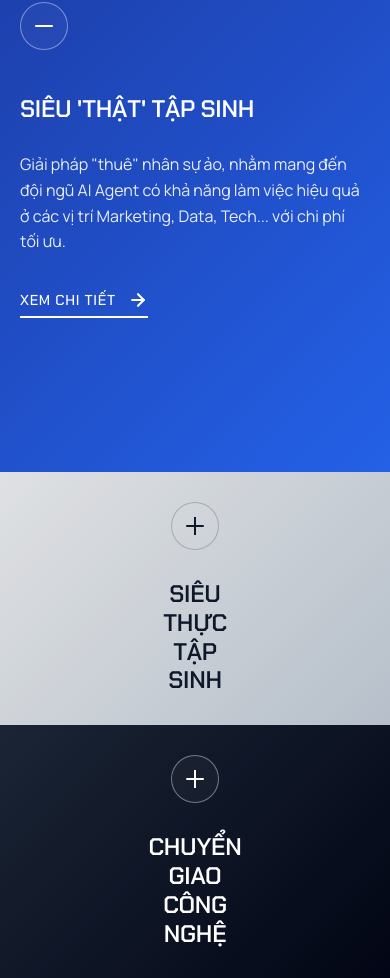
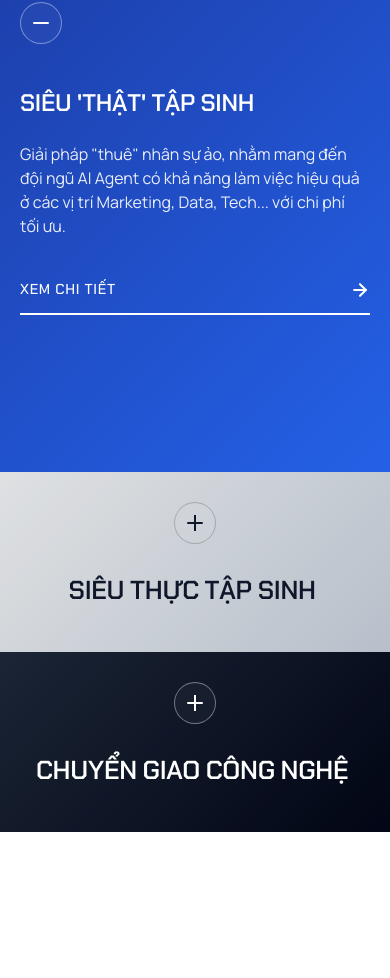
Before and after one commit to ezdproduct/EZDwebsite, a Next.js app: page / in a window 390 px wide. Shown: the part 872-1850 px from the top of the page. After the commit the page ends 1704 px from the top, so only its background shows below. Built offline with nearby package versions, Linux system fonts and the light colour scheme; a web font is replaced by a local one.

Commit message:
Optimize mobile responsiveness for Service Accordion and various pages

```diff
--- a/components/ServiceAccordion.module.css
+++ b/components/ServiceAccordion.module.css
@@ -182,12 +182,22 @@
     margin: 0 auto;
 }
 
-.panel:not(.active) .word {
-    display: block;
-    margin-right: 0;
-    width: 100%;
-    text-align: center;
+@media (min-width: 769px) {
+    .panel:not(.active) .word {
+        display: block;
+        margin-right: 0;
+        width: 100%;
+        text-align: center;
+    }
 }
+
+@media (max-width: 768px) {
+    .panel:not(.active) .word {
+        display: inline-block;
+        margin-right: 0.22em;
+    }
+}
+
 
 
 .details {
@@ -257,31 +267,45 @@
     }
 
     .panel:not(.active) .title {
-        font-size: 24px;
+        font-size: 26px;
+        /* Slightly larger for better legibility on mobile */
         margin-top: 10px;
+        flex-direction: row;
+        /* Ensure horizontal on mobile */
+        justify-content: center;
+        white-space: normal;
+        line-height: 1.3;
     }
 
     .header {
-        margin-bottom: 20px;
+        margin-bottom: 15px;
     }
 
     .toggle {
-        width: 48px;
-        height: 48px;
+        width: 42px;
+        height: 42px;
     }
 
     .plus,
     .minus {
-        width: 18px;
+        width: 16px;
     }
 
     .details {
         padding-right: 0;
-        margin-top: 24px;
+        margin-top: 20px;
     }
 
     .description {
         font-size: 1rem;
-        margin-bottom: 32px;
+        margin-bottom: 28px;
+        line-height: 1.5;
+    }
+
+    .link {
+        padding: 12px 0;
+        /* Larger tap area */
+        width: 100%;
+        justify-content: space-between;
     }
 }
```
